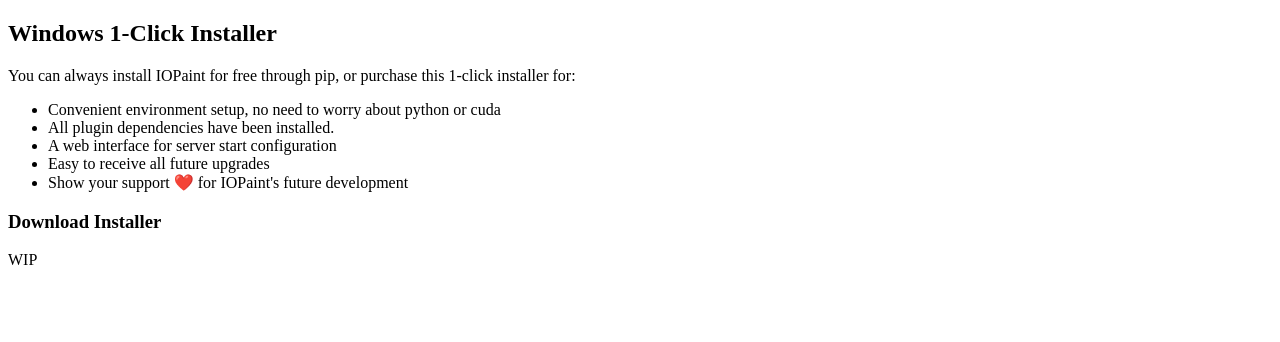
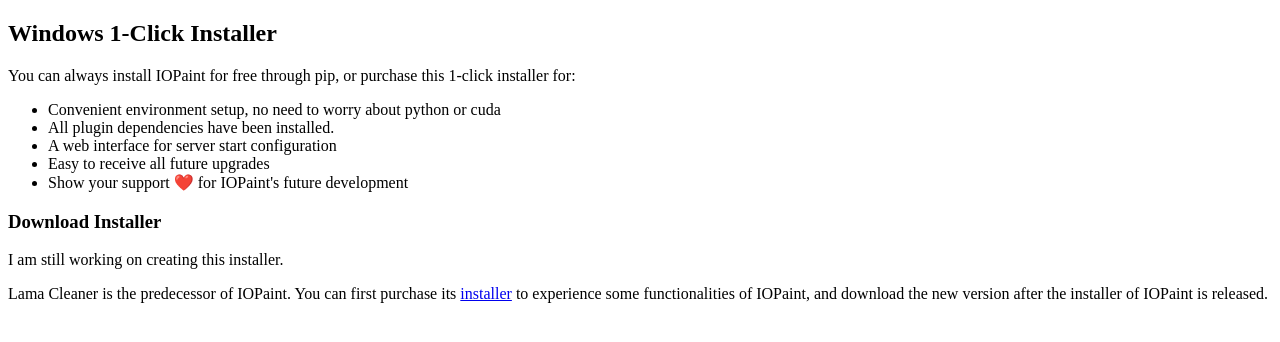
Before and after one commit to Sanster/iopaint-docs, a Next.js app: page /install/windows_1click_installer in a window 1280 px wide. Shown: the top 342 px of the page. Built offline with nearby package versions, Linux system fonts and the light colour scheme.

Commit message:
udpate readme

```diff
--- a/pages/install/windows_1click_installer.mdx
+++ b/pages/install/windows_1click_installer.mdx
@@ -12,4 +12,7 @@
 
 ### Download Installer
 
-WIP
+I am still working on creating this installer.
+
+Lama Cleaner is the predecessor of IOPaint. You can first purchase its [installer](https://lama-cleaner-docs.vercel.app/install/windows_1click_installer) to experience some functionalities of IOPaint,
+and download the new version after the installer of IOPaint is released.
```
